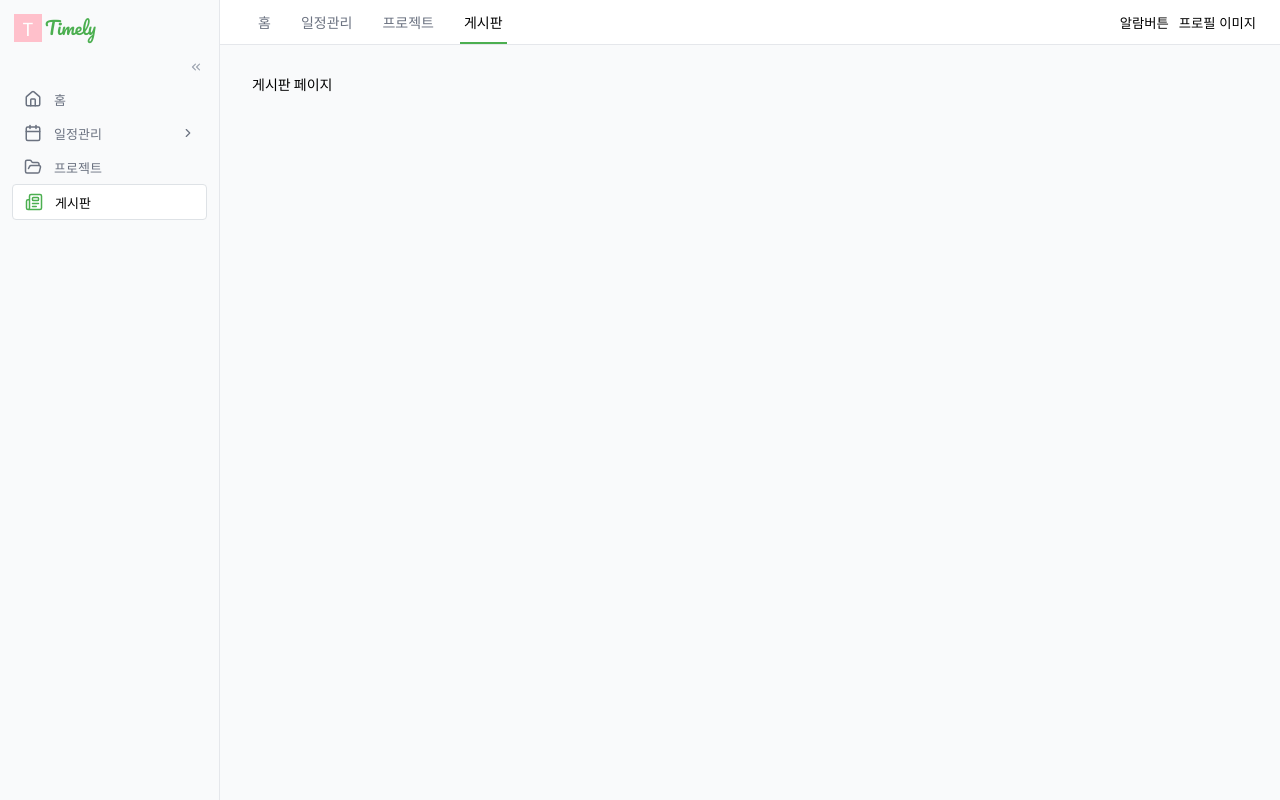
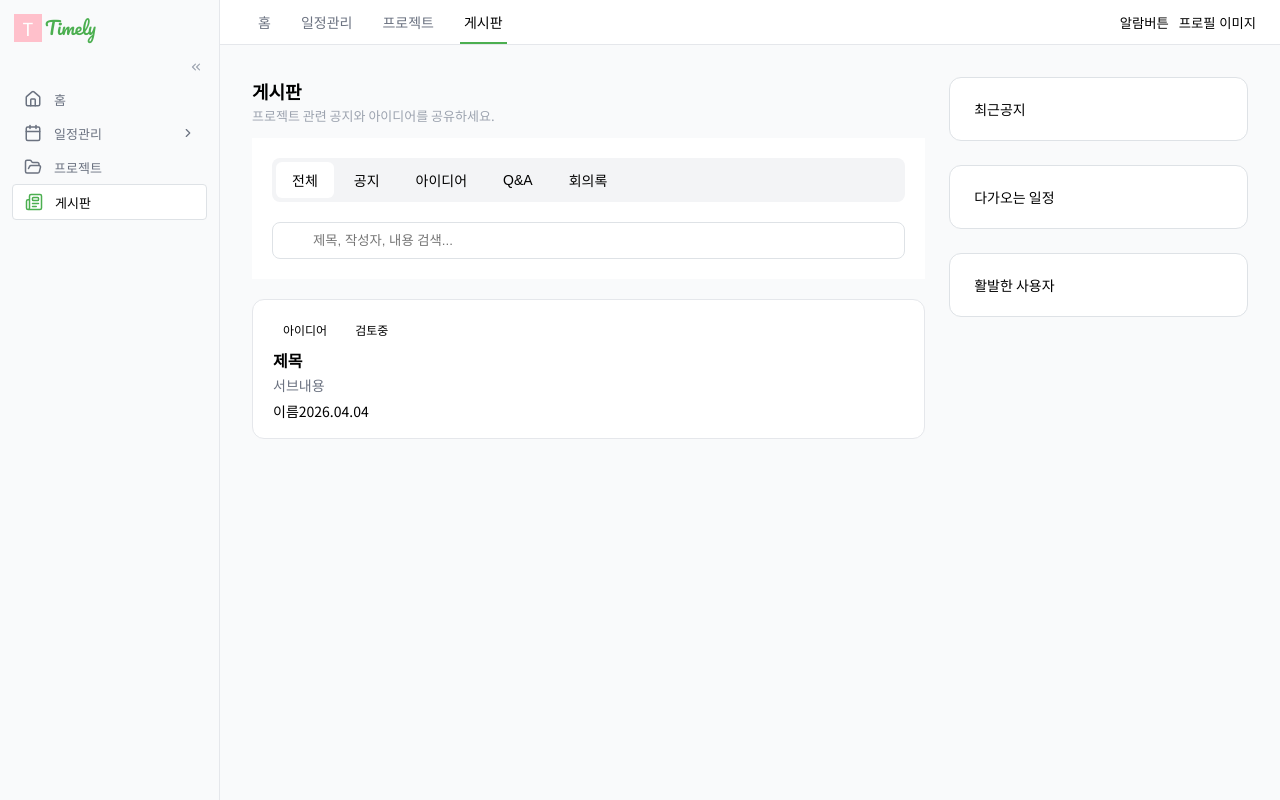
Before and after one commit to zingZZi/timely, a React (Vite) app: page /board in a window 1280 px wide. Built offline with nearby package versions, Linux system fonts and the light colour scheme; a web font is replaced by a local one.

Commit message:
게시판 프론트작업 진행중

```diff
--- a/src/App.jsx
+++ b/src/App.jsx
@@ -11,6 +11,7 @@ import Projects from './pages/projects/Projects'
 import Board from './pages/board/Board'
 import My from './pages/calendar/my/My'
 import Team from './pages/calendar/team/Team'
+import BoardDetail from './pages/boardDetail/boardDetail'
 
 function App() {
   return (
@@ -24,6 +25,7 @@ function App() {
           </Route>
           <Route path='projects' element={<Projects/>}/>
           <Route path='board' element={<Board/>}/>
+          <Route path='board/detail/:id' element={<BoardDetail/>}/>
         </Route>
         <Route path='/auth' element={<AuthLayout/>}>
           <Route path='signin' element={<SignIn/>}/>
--- a/src/api/api.js
+++ b/src/api/api.js
@@ -6,4 +6,13 @@ const api = axios.create({
   baseURL: BASE_URL,
 });
 
+api.interceptors.request.use((config) => {
+  const token = localStorage.getItem("accessToken");
+  if (token) {
+    config.headers.Authorization = `Bearer ${token}`;
+  }
+
+  return config;
+});
+
 export default api;
--- /dev/null
+++ b/src/components/board/CardList/CardList.jsx
@@ -0,0 +1,28 @@
+import { Link } from 'react-router-dom';
+import * as S from './CardList.style'
+
+function CardList(){
+    return(
+        <S.BoardCard>
+            <Link to="">
+                <S.IconWrap>
+                    <S.Icon>아이디어</S.Icon>
+                    <S.Icon>검토중</S.Icon>
+                </S.IconWrap>
+                <S.Title>제목</S.Title>
+                <S.SubText>서브내용</S.SubText>
+                <div>
+                    <div>
+                        <i></i>
+                        <span>이름</span>
+                        <span>2026.04.04</span>
+                    </div>
+
+                    <div></div>
+                </div>
+            </Link>
+        </S.BoardCard>
+    )
+}
+
+export default CardList;
--- /dev/null
+++ b/src/components/board/CardList/CardList.style.js
@@ -0,0 +1,37 @@
+import styled from "styled-components";
+
+export const BoardCard = styled.div`
+    background-color:${({ theme }) => theme.colors.white};
+    padding:2rem;
+    border:1px solid ${({ theme }) => theme.colors.gray[200]};
+    border-radius: 1.2rem;
+    &:hover{
+        border-color:${({ theme }) => theme.colors.main};
+    }
+`
+
+export const IconWrap = styled.div`
+    display: flex;
+    gap: 0.8rem;
+    margin-bottom: .8rem;
+`
+
+export const Icon = styled.i`
+    font-size: 1.2rem;
+    line-height: 1.6rem;
+    padding:.2rem 1rem;
+`
+
+export const Title = styled.h3`
+    font-size: 1.6rem;
+    line-height: 2.4rem;
+    margin-bottom: .6rem;
+    font-weight: ${({ theme }) => theme.fontWeights.semibold};
+`
+
+export const SubText = styled.p`
+    font-size: 1.4rem;
+    margin-bottom:1.2rem;
+    color: ${({ theme }) => theme.colors.gray[600]};
+
+`
--- a/src/pages/auth/SignIn.jsx
+++ b/src/pages/auth/SignIn.jsx
@@ -59,17 +59,12 @@ function SignIn(){
         try{
             //로그인시
             const res = await signIn(loginForm.email, loginForm.password);
-            // 1. 토큰 저장 (보통 accessToken)
-            // localStorage.setItem('accessToken', res.data.accessToken);
-
-            // // 2. 로그인 상태 유지 체크했으면 추가 저장
-            // if (loginForm.loginState) {
-            //     localStorage.setItem('keepLogin', 'true');
-            // }
-
+            localStorage.setItem('accessToken', res.data.accessToken);
+            if (loginForm.loginState) {
+                localStorage.setItem('keepLogin', 'true');
+            }
             // 3. 메인 페이지 이동
             navigate('/');
-
         }catch(error){
             console.log(error.response.data);
             alert('이메일 또는 비밀번호를 확인해주세요');
--- a/src/pages/board/Board.jsx
+++ b/src/pages/board/Board.jsx
@@ -1,8 +1,53 @@
+import { useState } from 'react';
+import PageHeader from '../../components/PageHeader/PageHeader';
+import * as S from './Board.style';
+import CardList from '../../components/board/CardList/CardList';
+
 function Board(){
+    let [activeBtn,useActiveBtn] = useState(0);
+
+    function filterBtn(){
+        console.log('bb')
+    }
+
+
     return(
-        <>
-            게시판 페이지
-        </>
+        <S.BoardWrap>
+            <S.BoardSection>
+                <PageHeader title="게시판" subtitle="프로젝트 관련 공지와 아이디어를 공유하세요."/>
+                <S.BoardFilter>
+                    <S.BtnFilters>
+                        <S.FilterBtn className='active'>전체</S.FilterBtn>
+                        <S.FilterBtn>공지</S.FilterBtn>
+                        <S.FilterBtn>아이디어</S.FilterBtn>
+                        <S.FilterBtn>Q&A</S.FilterBtn>
+                        <S.FilterBtn>회의록</S.FilterBtn>
+                    </S.BtnFilters>
+                    <S.Input type="text" placeholder='제목, 작성자, 내용 검색...' />
+                </S.BoardFilter>
+
+                <S.BoardLists>
+                    <li>
+                        <CardList/>
+                    </li>
+                </S.BoardLists>
+            </S.BoardSection>
+
+            <S.BoardAside>
+                <S.AsideCard>
+                    <h3>최근공지</h3>
+                </S.AsideCard>
+
+                <S.AsideCard>
+                    <h3>다가오는 일정</h3>
+                </S.AsideCard>
+
+                <S.AsideCard>
+                    <h3>활발한 사용자</h3>
+                </S.AsideCard>
+            </S.BoardAside>
+        </S.BoardWrap>
+
     )
 }
 
--- /dev/null
+++ b/src/pages/board/Board.style.js
@@ -0,0 +1,64 @@
+import styled from "styled-components";
+
+export let BoardWrap = styled.div`
+    display: flex;
+    gap:2.4rem;
+`
+
+export let BoardSection = styled.section`
+    flex-grow: 1;
+`
+export let BoardFilter = styled.div`
+    background-color: white;
+    padding:20px;
+`
+export const BtnFilters = styled.div`
+    display: flex;
+    padding: 0.4rem;
+    border-radius: .8rem;
+    background-color:#f3f4f6;
+    gap: 0.4rem;;
+    margin-bottom: 2rem;
+`
+export const FilterBtn = styled.button`
+    padding:.8rem 1.6rem;
+    border-radius: .6rem;
+    font-size: 1.4rem;
+    &.active{
+        background-color:${({ theme }) => theme.colors.white};
+    }
+`
+
+export const Input = styled.input`
+    border:1px solid ${({ theme }) => theme.colors.gray[300]};
+    padding:1rem 1.6rem 1rem 4rem;
+    width: 100%;
+    border-radius: .8rem;
+    &:focus{
+        border-color:${({ theme }) => theme.colors.mainColor};
+
+    }
+`
+
+export const BoardLists = styled.ul`
+    margin-top:2rem;
+    display: flex;
+    flex-direction: column;
+    gap:1.2rem;
+`
+
+
+export let BoardAside = styled.aside`
+    max-width: 320px;
+    width: 30%;
+    display: flex;
+    flex-direction: column;
+    gap:2.4rem;
+
+`
+export const AsideCard = styled.section`
+    background-color:${({ theme }) => theme.colors.white};
+    padding:2.4rem;
+    border-radius: 1.2rem;
+    border:1px solid ${({ theme }) => theme.colors.gray[300]};;
+`
--- /dev/null
+++ b/src/pages/boardDetail/BoardDetail.jsx
@@ -0,0 +1,9 @@
+function BoardDetail(){
+    return(
+        <>
+            상세페이지
+        </>
+    )
+}
+
+export default BoardDetail;
--- a/src/pages/projects/Projects.jsx
+++ b/src/pages/projects/Projects.jsx
@@ -1,7 +1,7 @@
 function Projects(){
     return(
         <>
-            프로젝트 페이지
+
         </>
     )
 }
--- a/src/styles/GlobalStyles.js
+++ b/src/styles/GlobalStyles.js
@@ -73,4 +73,7 @@ export const GlobalStyles = createGlobalStyle`
       cursor: pointer;
     }
   }
+  input:focus{
+    outline: none;
+  }
 `;
```
